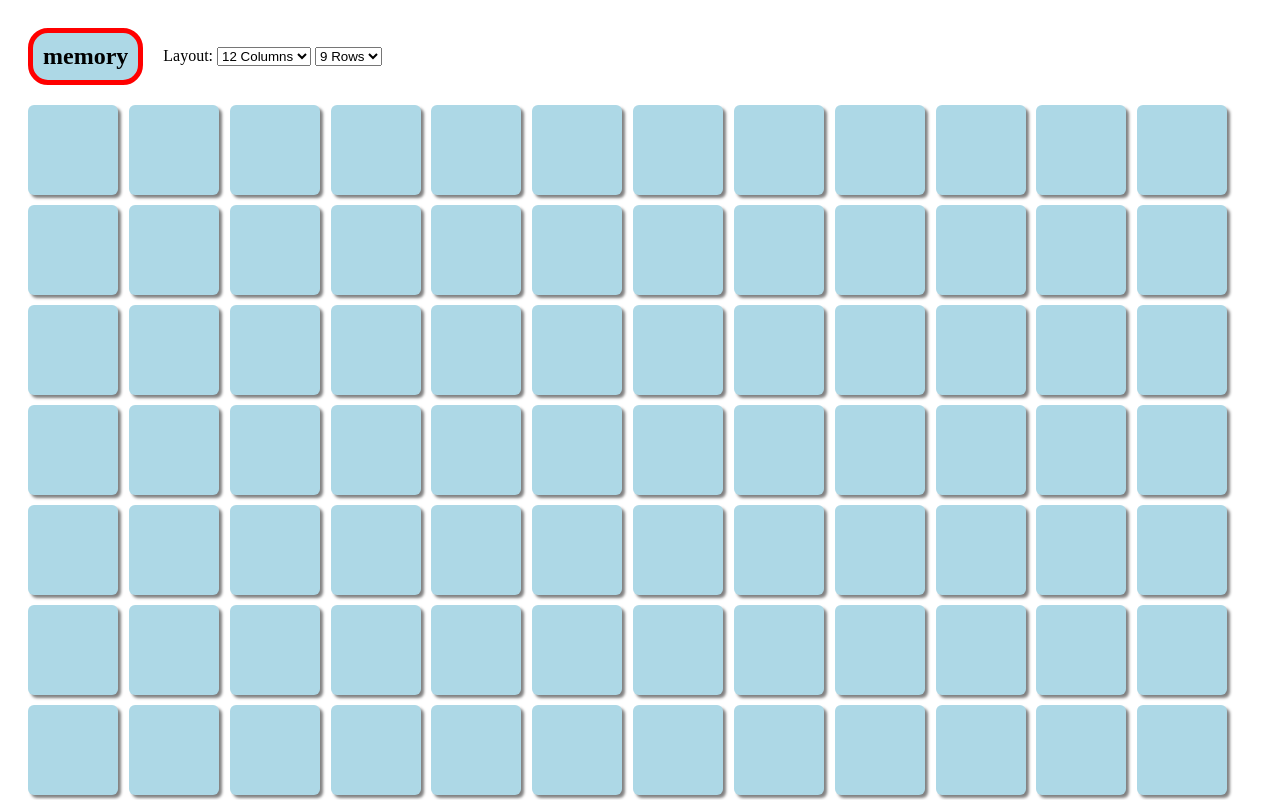
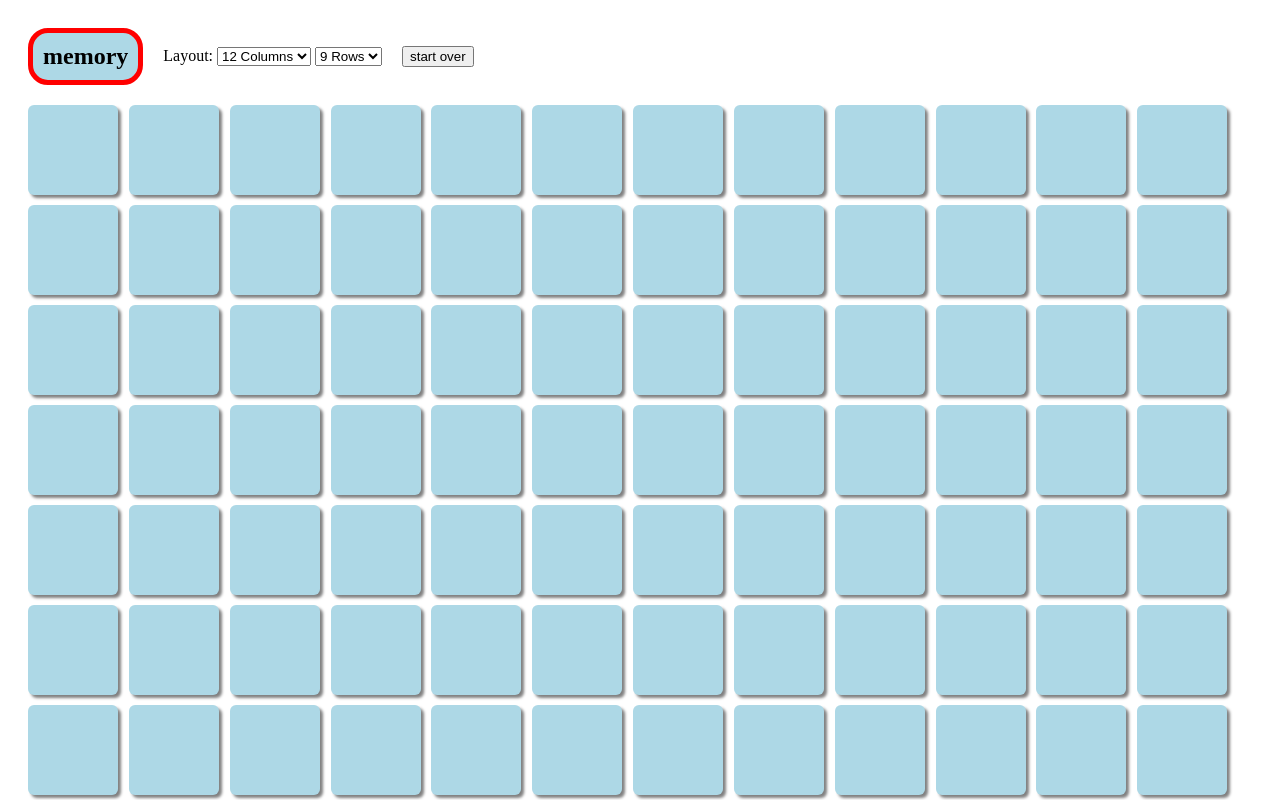
Before and after one commit to cmcrawford2/memory-game, a React (Vite) app: page / in a window 1280 px wide. Shown: the top 800 px of the page. Built offline with nearby package versions, Linux system fonts and the light colour scheme.

Commit message:
Randomized images and added start over button

```diff
--- a/package.json
+++ b/package.json
@@ -12,6 +12,7 @@
   "dependencies": {
     "prop-types": "^15.8.1",
     "react": "^18.2.0",
+    "react-confetti": "^6.1.0",
     "react-dom": "^18.2.0"
   },
   "devDependencies": {
--- a/src/App.jsx
+++ b/src/App.jsx
@@ -2,6 +2,9 @@ import { useState, useEffect } from "react";
 import Nav from "./Nav.jsx";
 import Card from "./Card.jsx";
 import Modal from "./Modal.jsx";
+import Confetti from "react-confetti";
+import getRandomizedImages from "./utils.js";
+
 import "./style.css";
 
 export default function App() {
@@ -16,22 +19,23 @@ export default function App() {
     const cardsArray = [];
     const nCards = nRows * nColumns;
 
-    for (let i = 1; i <= nCards / 2; i++) {
-      const cardImage = `/card${i}.jpg`;
+    const imageArray = getRandomizedImages();
+
+    for (let i = 0; i < nCards / 2; i++) {
       cardsArray.push({
         value: i,
-        imageUrl: cardImage,
+        imageUrl: imageArray[i],
         isVisible: true,
         isFlipped: false,
-        id: 2 * i - 2,
+        id: 2 * i,
       });
       // Duplicate each card's value to create pairs
       cardsArray.push({
         value: i,
-        imageUrl: cardImage,
+        imageUrl: imageArray[i],
         isVisible: true,
         isFlipped: false,
-        id: 2 * i - 1,
+        id: 2 * i + 1,
       });
     }
     // Permute the array.
@@ -56,7 +60,6 @@ export default function App() {
     if (gameOver) {
       console.log("in gameOver");
       openModal();
-      setGameOver(false);
     }
     // eslint-disable-next-line react-hooks/exhaustive-deps
   }, [gameOver]);
@@ -127,6 +130,7 @@ export default function App() {
   function closeModal() {
     const modal = document.querySelector('[data-id="modal"]');
     modal.classList.add("hidden");
+    setGameOver(false);
   }
 
   function restartGame() {
@@ -141,6 +145,10 @@ export default function App() {
         numColumns={nColumns}
         onSetNumRows={setNumRows}
         onSetNumColumns={setNumColumns}
+        startOver={() => {
+          setCards(createLayout());
+          setFlippedCardIds([]);
+        }}
       />
       <div
         className="card-container"
@@ -152,6 +160,7 @@ export default function App() {
       >
         {cardDivs}
       </div>
+      {gameOver && <Confetti />}
       <Modal restart={restartGame} />
     </main>
   );
--- a/src/Nav.jsx
+++ b/src/Nav.jsx
@@ -45,6 +45,9 @@ export default function Nav(props) {
           <option value={9}>9 Rows</option>
         </select>
       </div>
+      <button className="start-over" onClick={props.startOver}>
+        start over
+      </button>
     </div>
   );
 }
@@ -54,4 +57,5 @@ Nav.propTypes = {
   numRows: PropTypes.number.isRequired,
   onSetNumRows: PropTypes.func.isRequired,
   onSetNumColumns: PropTypes.func.isRequired,
+  startOver: PropTypes.func.isRequired,
 };
--- a/src/style.css
+++ b/src/style.css
@@ -22,6 +22,10 @@ main {
 
 .memory h2 {
   margin: 0;
+}
+
+.start-over {
+  margin-left: 20px;
 }
 
 .card-container {
--- /dev/null
+++ b/src/utils.js
@@ -0,0 +1,13 @@
+export default function getRandomizedImages() {
+  const indexArray = [];
+  // Initialize indices
+  for (let i = 1; i <= 54; i++) indexArray.push(i);
+  // Randomize them
+  for (let i = 53; i > 0; i--) {
+    const j = Math.floor(Math.random() * i);
+    [indexArray[i], indexArray[j]] = [indexArray[j], indexArray[i]];
+  }
+  // Cards are card1.jpg, card2.jpg, etc.
+  const imageArray = indexArray.map((index) => `/card${index}.jpg`);
+  return imageArray;
+}
```
Also changed, not shown: 1 other file (tests, documents, lock files or other folders).
